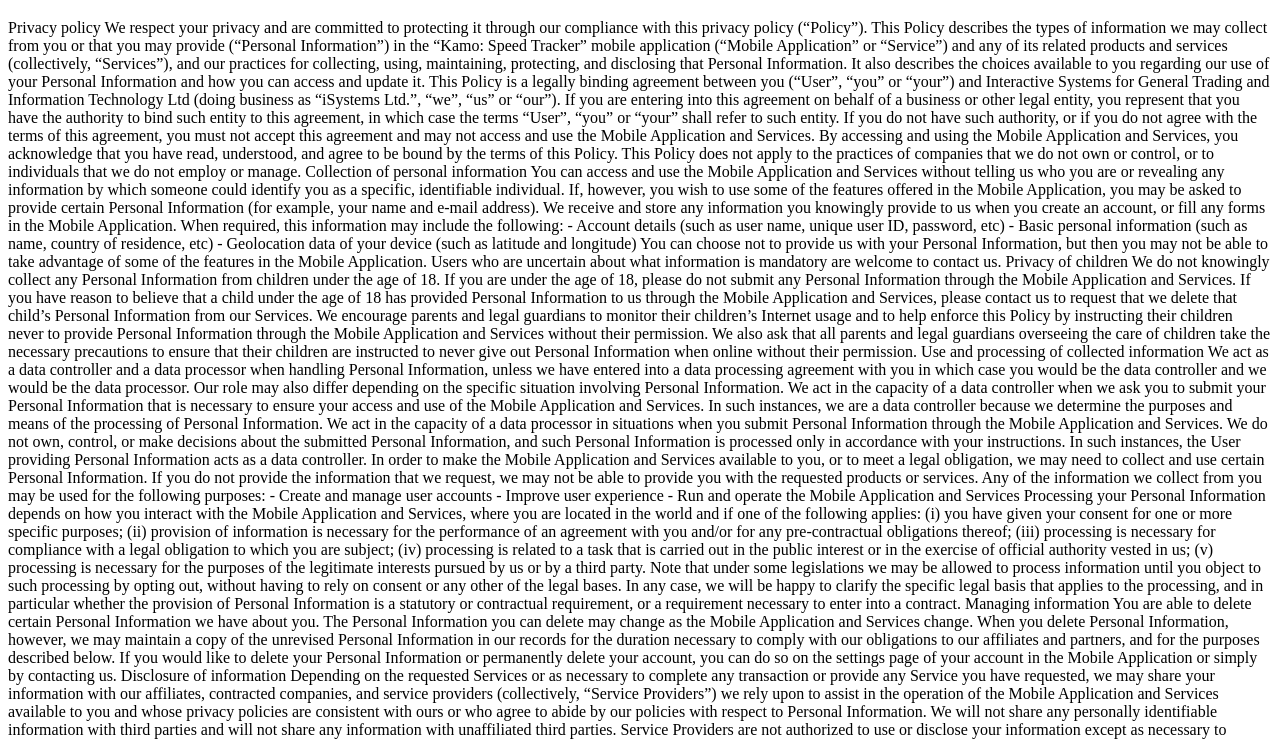
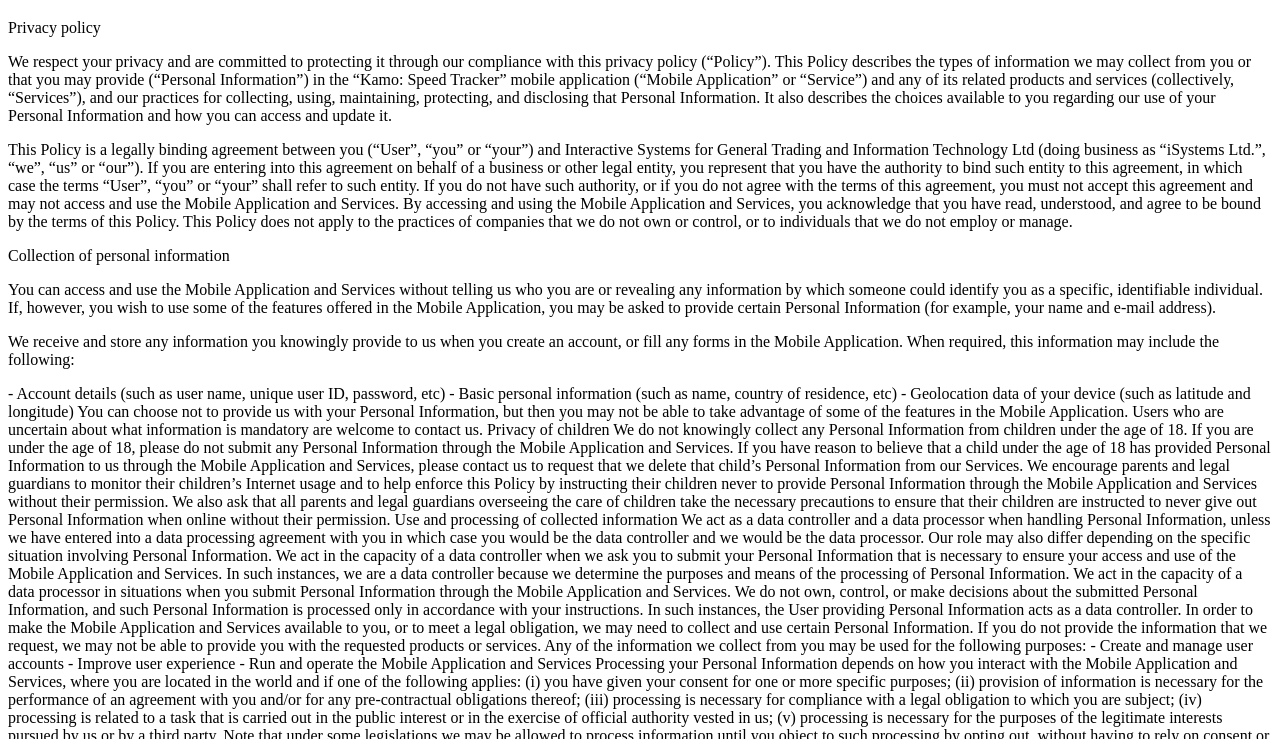
Before and after one commit to isystemsdevops/isystemsdevops.github.io, a plain HTML site: page index.html in a window 1280 px wide. Shown: the part 61-800 px from the top of the page. Drawn offline with Linux system fonts and the light colour scheme.

Commit message:
updes index.html

```diff
--- a/index.html
+++ b/index.html
@@ -4,17 +4,17 @@
 
 <h1>Kamo Mobile App Privacy Policy</h1>
 
-<p>Privacy policy
+<p>Privacy policy</p>
 
-We respect your privacy and are committed to protecting it through our compliance with this privacy policy (“Policy”). This Policy describes the types of information we may collect from you or that you may provide (“Personal Information”) in the “Kamo: Speed Tracker” mobile application (“Mobile Application” or “Service”) and any of its related products and services (collectively, “Services”), and our practices for collecting, using, maintaining, protecting, and disclosing that Personal Information. It also describes the choices available to you regarding our use of your Personal Information and how you can access and update it.
+<p>We respect your privacy and are committed to protecting it through our compliance with this privacy policy (“Policy”). This Policy describes the types of information we may collect from you or that you may provide (“Personal Information”) in the “Kamo: Speed Tracker” mobile application (“Mobile Application” or “Service”) and any of its related products and services (collectively, “Services”), and our practices for collecting, using, maintaining, protecting, and disclosing that Personal Information. It also describes the choices available to you regarding our use of your Personal Information and how you can access and update it.</p>
 
-This Policy is a legally binding agreement between you (“User”, “you” or “your”) and Interactive Systems for General Trading and Information Technology Ltd (doing business as “iSystems Ltd.”, “we”, “us” or “our”). If you are entering into this agreement on behalf of a business or other legal entity, you represent that you have the authority to bind such entity to this agreement, in which case the terms “User”, “you” or “your” shall refer to such entity. If you do not have such authority, or if you do not agree with the terms of this agreement, you must not accept this agreement and may not access and use the Mobile Application and Services. By accessing and using the Mobile Application and Services, you acknowledge that you have read, understood, and agree to be bound by the terms of this Policy. This Policy does not apply to the practices of companies that we do not own or control, or to individuals that we do not employ or manage.
+<p>This Policy is a legally binding agreement between you (“User”, “you” or “your”) and Interactive Systems for General Trading and Information Technology Ltd (doing business as “iSystems Ltd.”, “we”, “us” or “our”). If you are entering into this agreement on behalf of a business or other legal entity, you represent that you have the authority to bind such entity to this agreement, in which case the terms “User”, “you” or “your” shall refer to such entity. If you do not have such authority, or if you do not agree with the terms of this agreement, you must not accept this agreement and may not access and use the Mobile Application and Services. By accessing and using the Mobile Application and Services, you acknowledge that you have read, understood, and agree to be bound by the terms of this Policy. This Policy does not apply to the practices of companies that we do not own or control, or to individuals that we do not employ or manage.</p>
 
-Collection of personal information
+<p>Collection of personal information</p>
 
-You can access and use the Mobile Application and Services without telling us who you are or revealing any information by which someone could identify you as a specific, identifiable individual. If, however, you wish to use some of the features offered in the Mobile Application, you may be asked to provide certain Personal Information (for example, your name and e-mail address).
+<p>You can access and use the Mobile Application and Services without telling us who you are or revealing any information by which someone could identify you as a specific, identifiable individual. If, however, you wish to use some of the features offered in the Mobile Application, you may be asked to provide certain Personal Information (for example, your name and e-mail address).</p>
 
-We receive and store any information you knowingly provide to us when you create an account,  or fill any forms in the Mobile Application. When required, this information may include the following:
+<p>We receive and store any information you knowingly provide to us when you create an account,  or fill any forms in the Mobile Application. When required, this information may include the following:</p>
 
 - Account details (such as user name, unique user ID, password, etc)
 - Basic personal information (such as name, country of residence, etc)
```
